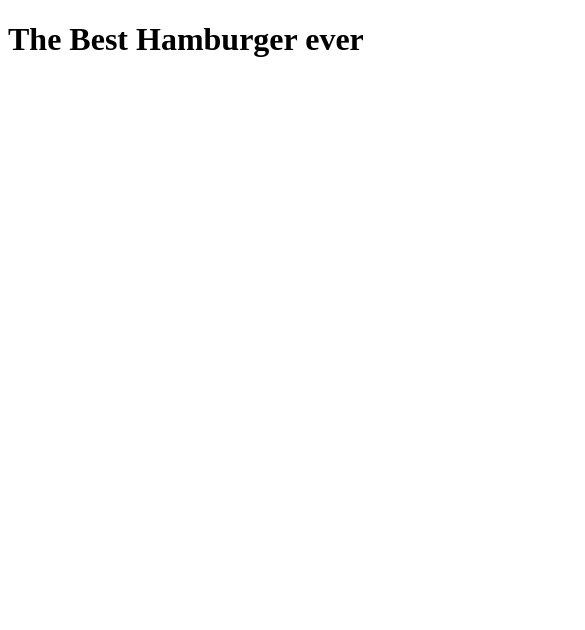
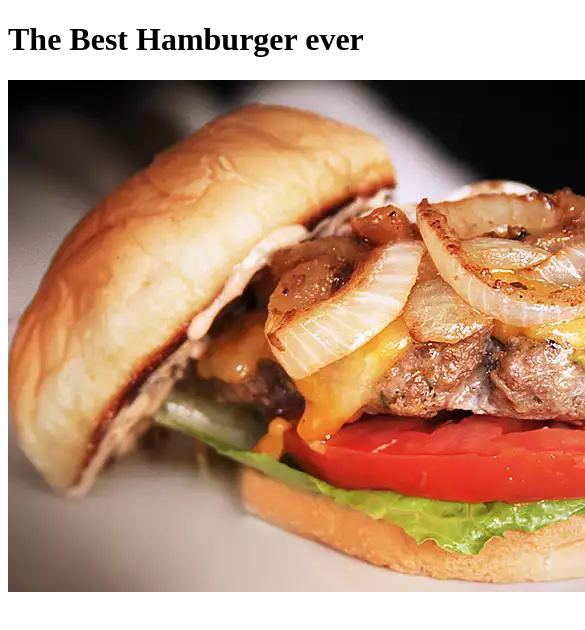
Before and after one commit to Brav1d/odin-recipes, a plain HTML site: page recipes/Hamburger.html in a window 390 px wide. Shown: the top 630 px of the page, 585 px wide, since content can reach past the window. Drawn offline with Linux system fonts and the light colour scheme.

Commit message:
Added picture of Hamburger under Hamburger page

```diff
--- a/recipes/Hamburger.html
+++ b/recipes/Hamburger.html
@@ -8,6 +8,7 @@
 </head>
 <body>
     <h1>The Best Hamburger ever</h1>
+    <img src="Hamburger.jpg" alt="A lovely picture of a yummy Hamburger">
 
 </body>
 </html>
```
Also changed, not shown: recipes/Hamburger.jpg (added).
